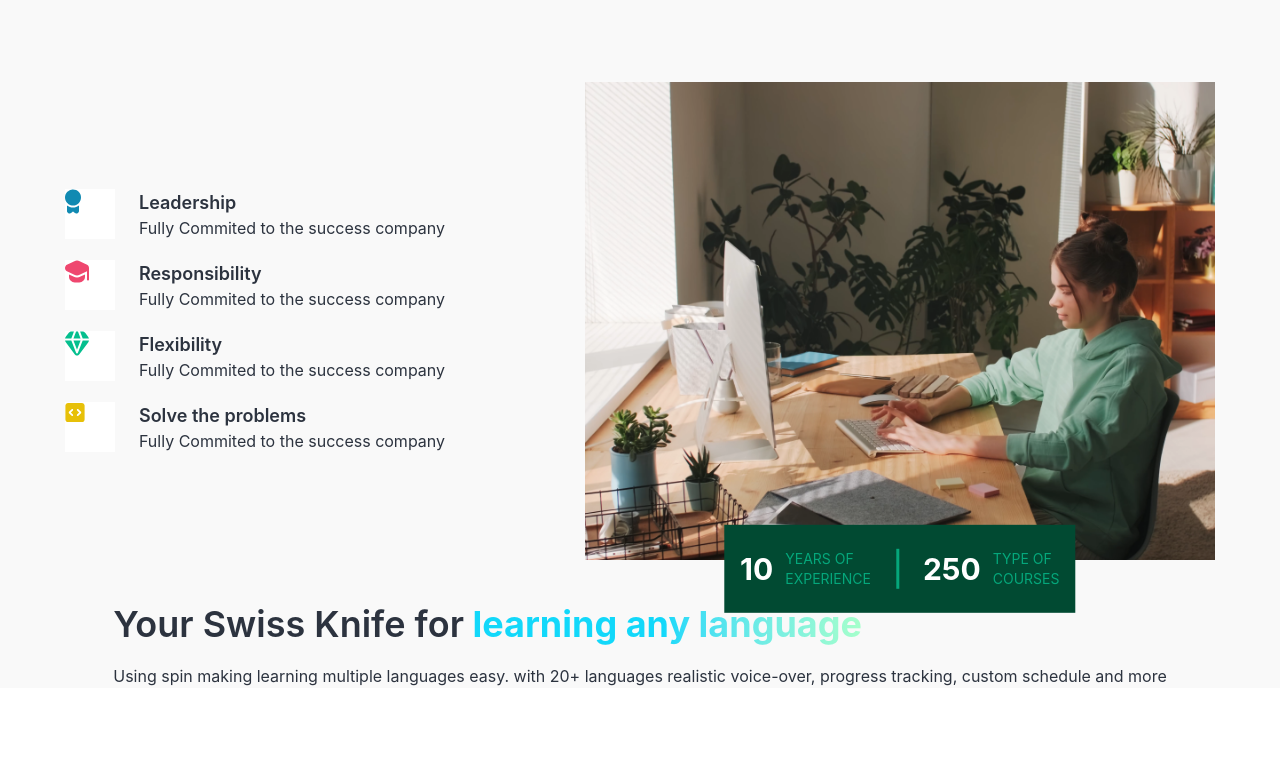
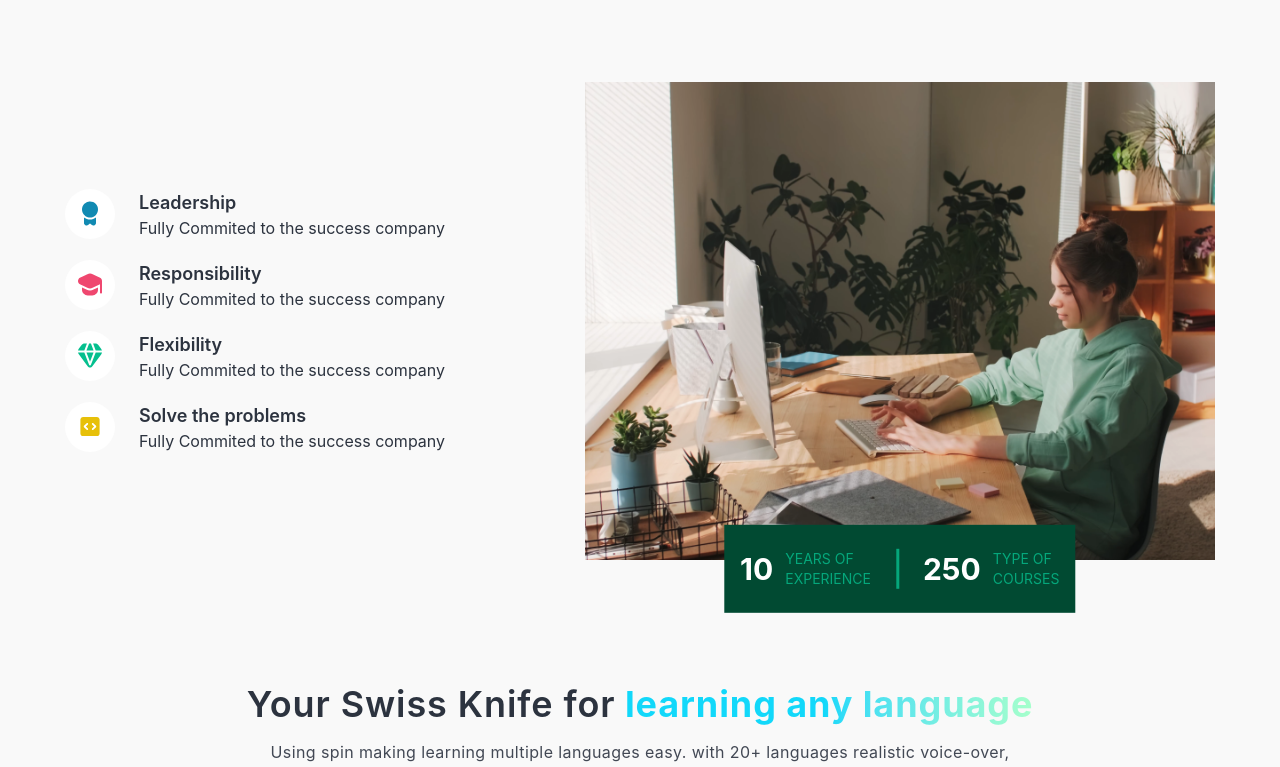
Before and after one commit to princepal09/StudyNotion, a React (Vite) app in the folder client/: page / in a window 1280 px wide. Shown: the part 2023-2790 px from the top of the page. Before the commit the page ends 2711 px from the top, so only its background shows below. Built offline with nearby package versions, Linux system fonts and the light colour scheme.

Commit message:
created home section componente

```diff
--- a/client/src/components/core/HomePage/LearningLanguageSection.jsx
+++ b/client/src/components/core/HomePage/LearningLanguageSection.jsx
@@ -1,15 +1,36 @@
 import HighlightText from './HighlightText'
+import image1 from '../../../assets/Images/Know_your_progress.png'
+import image2 from '../../../assets/Images/Compare_with_others.png'
+import image3 from '../../../assets/Images/Plan_your_lessons.png'
+import Button from './Button'
 
 const LearningLanguageSection = () => {
   return (
-    <div className='flex flex-col gap-5'>
-      <h1 className='text-4xl font-semibold'>
+    <div className='mt-10 '>
+    <div className='flex py-10 flex-col items-center gap-4'>
+      <h1 className='text-4xl tracking-wide text-center  font-semibold'>
         Your Swiss Knife for
         <HighlightText text={"learning any language"}/>
       </h1>
-      <p>
-        Using spin making learning multiple languages easy. with 20+ languages realistic voice-over, progress tracking, custom schedule and more
+      <p className='text-center text-richblack-600 tracking-wide'>
+        Using spin making learning multiple languages easy. with 20+ languages realistic voice-over, <br /> progress tracking, custom schedule and more.
       </p>
+
+    <div className ='flex flex-row items-center justify-center mt-5 '>
+
+    <img src={image1} className='object-contain -mr-32' alt = 'image1' loading='lazy'/>
+    <img src={image2} className='object-contain' alt = 'image2' loading='lazy'/>
+    <img src={image3} className='object-contain -ml-36' alt = 'image3' loading='lazy'/>
+
+    </div>
+
+    <div className='flex items-start '>
+      <Button active={true} linkto={"/signup"}>
+      <p>Learn More</p>
+      </Button>
+    </div>
+    </div>
+
 
     </div>
   )
--- a/client/src/components/core/HomePage/TimeLineSection.jsx
+++ b/client/src/components/core/HomePage/TimeLineSection.jsx
@@ -40,7 +40,7 @@ const TimeLineSection = () => {
                             return (
                                 <div className='flex flex-row gap-6' key={idx}>
 
-                                    <div className='w-12.5 h-12.5 items-center  bg-white '>
+                                    <div className='w-12.5 h-12.5 flex justify-center items-center rounded-full   bg-white '>
                                         <img src={elem.logo} />
                                     </div>
 
```
